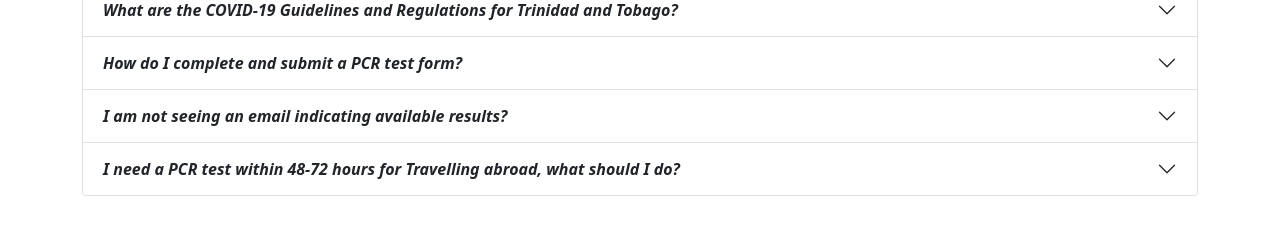
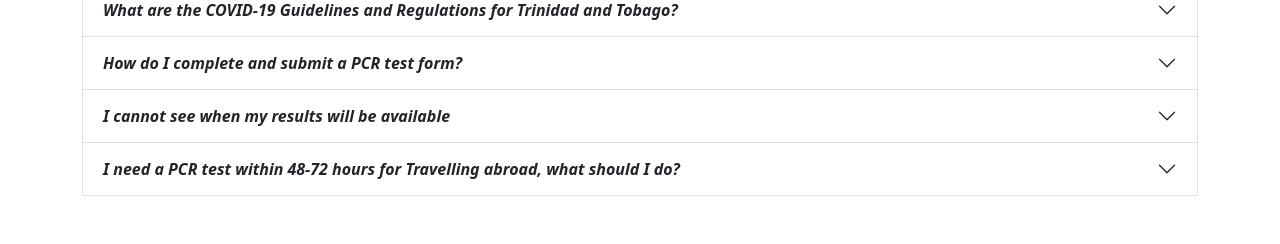
Before and after one commit to FahadHosein/Gryffindor, a Django app: page /faq in a window 1280 px wide. Shown: the part 779-1023 px from the top of the page. Run offline with Django 3.2, Linux system fonts and the light colour scheme; some libraries are stand-ins or nearby versions.

Commit message:
Fixed some  dead links in the FAQ

```diff
--- a/PCRTest/login/templates/login/faq.html
+++ b/PCRTest/login/templates/login/faq.html
@@ -130,12 +130,12 @@
     <div class="accordion-item">
       <h2 class="accordion-header" id="panelsStayOpen-headingNine">
         <button class="accordion-button collapsed" type="button" data-bs-toggle="collapse" data-bs-target="#panelsStayOpen-collapseNine" aria-expanded="false" aria-controls="panelsStayOpen-collapseNine">
-          <strong class="fst-italic">I am not seeing an email indicating available results?</strong>
+          <strong class="fst-italic">I cannot see when my results will be available</strong>
         </button>
       </h2>
       <div id="panelsStayOpen-collapseNine" class="accordion-collapse collapse" aria-labelledby="panelsStayOpen-headingNine">
         <div class="accordion-body">
-        This means that your results have not been processed as yet to be sent to you. Kindly, wait one week before you <a class="card-link" href="{% url 'info' %}">contact us</a> via email or telephone. You can also visit the<a class="card-link" href="{% url 'viewresult' %}" >View Your Results</a> to check if your PCR results is available.
+        This means that your results have not been processed as yet to be picked up. Kindly, wait one week . You can also visit the<a class="card-link" href="{% url 'viewappointments' %}" >View Your Results</a> to check if your PCR result is available.
         </div>
       </div>
     </div>
@@ -147,7 +147,7 @@
       </h2>
       <div id="panelsStayOpen-collapseTen" class="accordion-collapse collapse" aria-labelledby="panelsStayOpen-headingTen">
         <div class="accordion-body">
-        Once logged in, <a class="card-link" href="{% url 'bookappointment' %}" >Book an Appointment</a>, and specify the reasons you are taking the test. The  Health centre staff would place you in a different category.
+        Once logged in, <a class="card-link" href="{% url 'bookappointment' %}" >Book an Appointment</a>, and specify that you will have your appointment within the date you need.
         </div>
       </div>
     </div>
```
